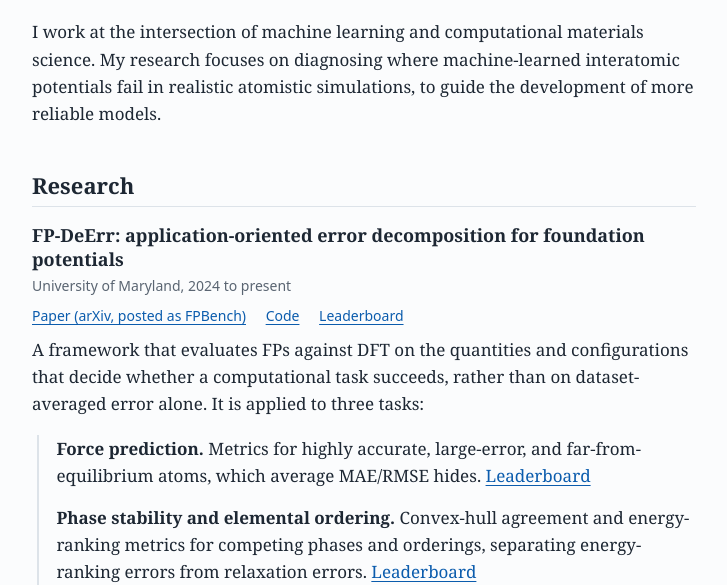
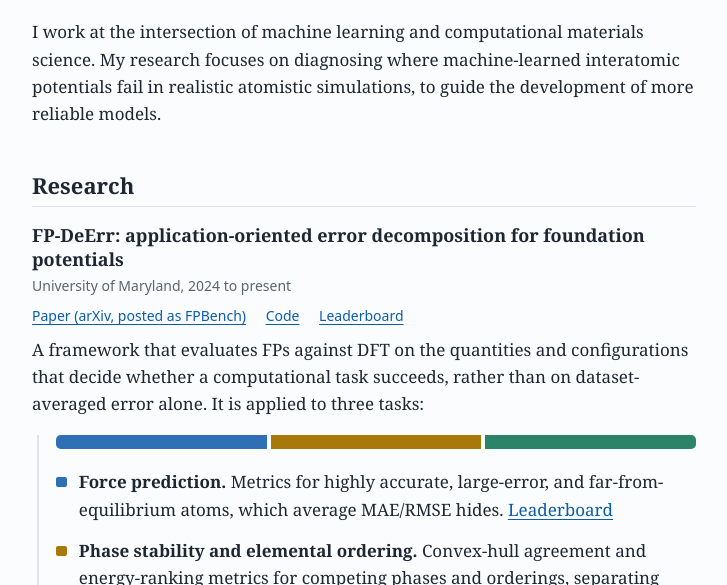
Before and after one commit to kamirian/kamirian.github.io, a plain HTML site: page index.html in a window 1280 px wide. Shown: the part 215-800 px from the top of the page, without its empty margins (276-1003 px from the left). Drawn offline with Linux system fonts and the light colour scheme.

Commit message:
Update CV and website

```diff
--- a/index.html
+++ b/index.html
@@ -12,6 +12,9 @@
     --muted: #5a6572;
     --rule: #dde3e9;
     --link: #0b5cad;
+    --force: #2f6fb5;
+    --phase: #a8780a;
+    --ion: #2b8467;
     --serif: Charter, "Bitstream Charter", "Sitka Text", Cambria, Georgia, serif;
     --sans: system-ui, -apple-system, "Segoe UI", Roboto, "Helvetica Neue", Arial, sans-serif;
   }
@@ -22,6 +25,9 @@
       --muted: #9aa5b1;
       --rule: #2c343d;
       --link: #86b6ee;
+      --force: #6fa3e0;
+      --phase: #d9ab45;
+      --ion: #5cc19d;
     }
   }
   * { box-sizing: border-box; }
@@ -107,9 +113,40 @@
     border-left: 2px solid var(--rule);
   }
 
+  .decomp {
+    display: flex;
+    height: 0.9rem;
+    margin: 0 0 1.2rem;
+    border-radius: 0.3rem;
+    overflow: hidden;
+  }
+  .decomp a { flex: 1; display: block; }
+  .decomp a + a { margin-left: 4px; }
+  .decomp a:focus-visible { outline-offset: 3px; }
+  .c-force { background: var(--force); }
+  .c-phase { background: var(--phase); }
+  .c-ion   { background: var(--ion); }
+
   .tasks { list-style: none; padding: 0; margin: 0; }
-  .tasks li { margin-bottom: 0.9rem; }
+  .tasks li {
+    position: relative;
+    padding-left: 1.4rem;
+    margin-bottom: 0.9rem;
+  }
   .tasks li:last-child { margin-bottom: 0; }
+  .tasks li::before {
+    content: "";
+    position: absolute;
+    left: 0;
+    top: 0.5em;
+    width: 0.65rem;
+    height: 0.65rem;
+    border-radius: 2px;
+    background: var(--swatch);
+  }
+  .tasks .force { --swatch: var(--force); }
+  .tasks .phase { --swatch: var(--phase); }
+  .tasks .ion   { --swatch: var(--ion); }
   .tasks strong { font-weight: 700; }
 
   .tools { font-family: var(--sans); font-size: 0.9375rem; color: var(--muted); }
@@ -172,11 +209,16 @@
       <p>A framework that evaluates FPs against DFT on the quantities and configurations that decide whether a computational task succeeds, rather than on dataset-averaged error alone. It is applied to three tasks:</p>
 
       <div class="parts">
+      <div class="decomp" role="group" aria-label="The three tasks, each linking to its leaderboard">
+        <a class="c-force" href="https://mogroupumd.github.io/FP-DeErr/force-error.html" aria-label="Force prediction leaderboard" title="Force prediction"></a>
+        <a class="c-phase" href="https://mogroupumd.github.io/FP-DeErr/phase-stability-ordering.html" aria-label="Phase stability and elemental ordering leaderboard" title="Phase stability and elemental ordering"></a>
+        <a class="c-ion" href="https://mogroupumd.github.io/FP-DeErr/ion-migration-neb.html" aria-label="Ion migration by NEB leaderboard" title="Ion migration by NEB"></a>
+      </div>
 
       <ul class="tasks">
-        <li><strong>Force prediction.</strong> Metrics for highly accurate, large-error, and far-from-equilibrium atoms, which average MAE/RMSE hides. <a href="https://mogroupumd.github.io/FP-DeErr/force-error.html">Leaderboard</a></li>
-        <li><strong>Phase stability and elemental ordering.</strong> Convex-hull agreement and energy-ranking metrics for competing phases and orderings, separating energy-ranking errors from relaxation errors. <a href="https://mogroupumd.github.io/FP-DeErr/phase-stability-ordering.html">Leaderboard</a></li>
-        <li><strong>Ion migration by NEB.</strong> FP-NEB benchmarked against DFT-NEB on 154 Li- and Na-ion pathways, tracing barrier errors to the potential energy surface, endpoint relaxation, and along-path forces. <a href="https://mogroupumd.github.io/FP-DeErr/ion-migration-neb.html">Leaderboard</a></li>
+        <li class="force"><strong>Force prediction.</strong> Metrics for highly accurate, large-error, and far-from-equilibrium atoms, which average MAE/RMSE hides. <a href="https://mogroupumd.github.io/FP-DeErr/force-error.html">Leaderboard</a></li>
+        <li class="phase"><strong>Phase stability and elemental ordering.</strong> Convex-hull agreement and energy-ranking metrics for competing phases and orderings, separating energy-ranking errors from relaxation errors. <a href="https://mogroupumd.github.io/FP-DeErr/phase-stability-ordering.html">Leaderboard</a></li>
+        <li class="ion"><strong>Ion migration by NEB.</strong> FP-NEB benchmarked against DFT-NEB on 154 Li- and Na-ion pathways, tracing barrier errors to the potential energy surface, endpoint relaxation, and along-path forces. <a href="https://mogroupumd.github.io/FP-DeErr/ion-migration-neb.html">Leaderboard</a></li>
       </ul>
       </div>
       <p class="tools">Tools: Python, ASE, MatCalc, pymatgen, SLURM on HPC</p>
```
Also changed, not shown: 1 other file.
